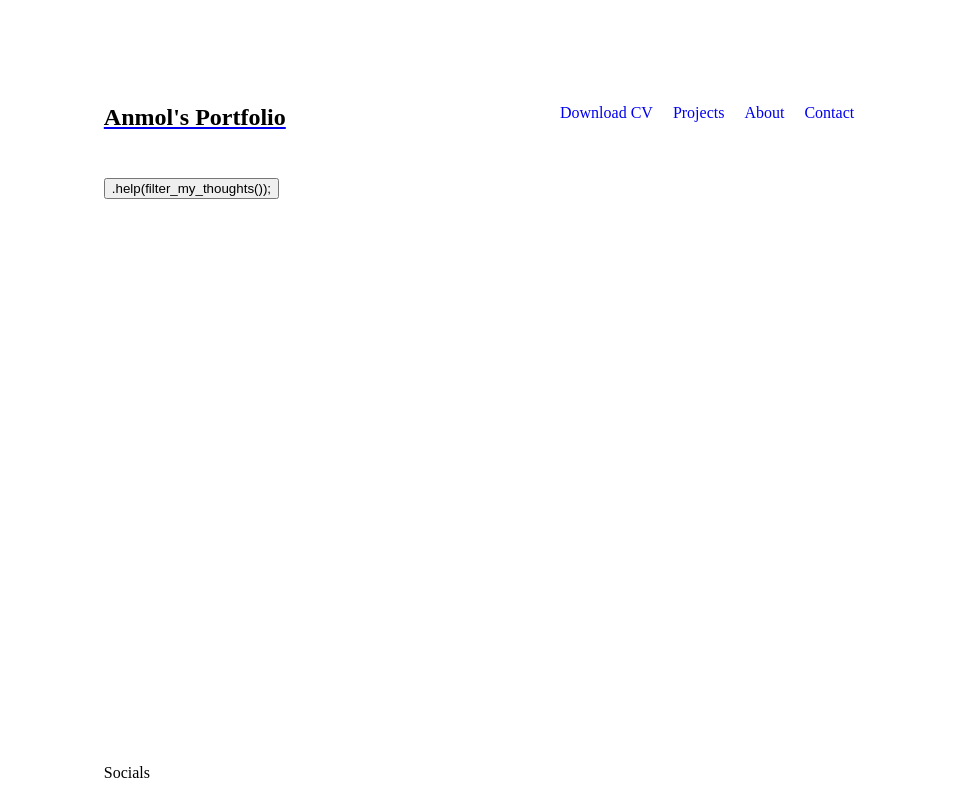
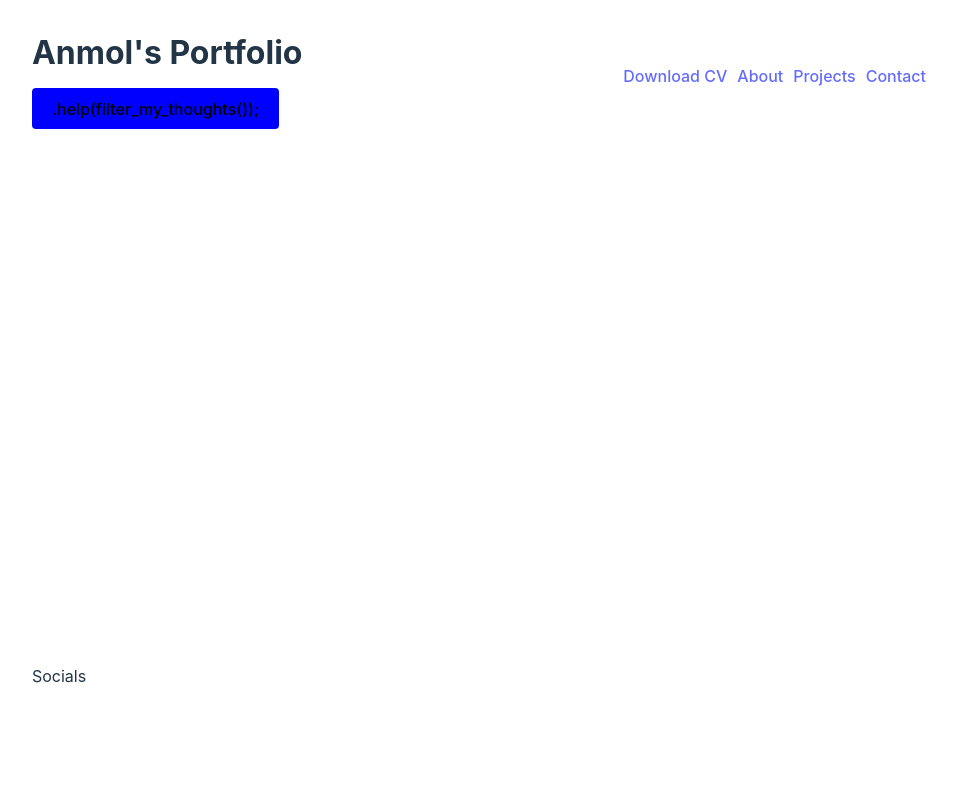
Before and after one commit to anmolsinghbhullar/portfolio, a React (Vite) app: page / in a window 1280 px wide. Shown: the whole page, without its empty margins (161-1118 px from the left). Built offline with nearby package versions, Linux system fonts and the light colour scheme.

Commit message:
finished making header (mostly). now turning attention to home page.

```diff
--- a/src/components/Header.css
+++ b/src/components/Header.css
@@ -1,9 +1,39 @@
 /* Header.css */
 
 .header {
+    display: grid;
+    grid-template-columns: 1.3fr 1.6fr;
+    grid-template-rows: 10vh 70vh 5vh;
+}
+
+.title {
+    grid-row: 1;
+    grid-column: 1;
+}
+
+.links {
+    grid-row: 1;
+    grid-column: 2;
+
+    display: flex;
+    justify-content: end;
+    place-items: end;
+    text-align: right;
+}
+
+.header .links ul {
+    margin-bottom: 0vh;
+}
+
+.header .links ul li {
+    list-style: none;
+    display: inline;
+    margin-left: 10px;
+}
+
+/* .header {
     display: flex;
     justify-content: space-between;
-    padding: 0px;
   }
 
 .header-title {
@@ -56,4 +86,4 @@
 
 .nav-item:hover .dropdown-menu {
     display: block;
-}
+} */
--- a/src/components/Header.jsx
+++ b/src/components/Header.jsx
@@ -3,24 +3,19 @@ import './Header.css';
 
 function Header() {
     return (
-        <header className='header'>
-            <a href='/'><h1 className='header-title'>Anmol's Portfolio</h1></a>
-            <nav className="header-nav">
-                <ul className="nav-list">
-                <li className="nav-item"><a href="#home">Download CV</a></li>
-                <li className="nav-item">
-                    <a href="projects">Projects</a>
-                    <ul className="dropdown-menu">
-                    <li className="dropdown-item"><a href="#project1">Project 1</a></li>
-                    <li className="dropdown-item"><a href="#project2">Project 2</a></li>
-                    <li className="dropdown-item"><a href="#project3">Project 3</a></li>
-                    </ul>
-                </li>
-                <li className="nav-item"><a href="about">About</a></li>
-                <li className="nav-item"><a href="contact">Contact</a></li>
+        <div className='header'>
+            <div className='title'>
+                <h1>Anmol's Portfolio</h1>
+            </div>
+            <div className='links'>
+                <ul>
+                    <li><a href='#cv_download'>Download CV</a></li>
+                    <li><a href='about'>About</a></li>
+                    <li><a href='project'>Projects</a></li>
+                    <li><a href='contact'>Contact</a></li>
                 </ul>
-            </nav>
-        </header>
+            </div>
+        </div>
     );
 }
 
--- a/src/components/Layout.css
+++ b/src/components/Layout.css
@@ -2,11 +2,11 @@
 
 .grid {
     display: grid;
-    grid-template-columns: minmax(5px, 0.8fr) 0.7fr 1.7fr minmax(5px, 0.8fr);
+    grid-template-columns: minmax(5px, 0.6fr) 1.3fr 1.6fr minmax(5px, 0.6fr);
     grid-template-rows: 10vh 70vh 5vh;
     position: relative;
-    top: 10vh;
-    gap: 10px
+    /* top: 10vh; */
+    /* gap: 10px */
 }
 
 .grid header {
--- a/src/index.css
+++ b/src/index.css
@@ -1,4 +1,4 @@
-/* :root {
+:root {
 	font-family: Inter, system-ui, Avenir, Helvetica, Arial, sans-serif;
 	line-height: 1.5;
 	font-weight: 400;
@@ -12,18 +12,20 @@
 	-webkit-font-smoothing: antialiased;
 	-moz-osx-font-smoothing: grayscale;
 	-webkit-text-size-adjust: 100%;
-} */
+}
 
-/*
+
 a {
 	font-weight: 500;
 	color: #646cff;
 	text-decoration: inherit;
 }
+
 a:hover {
 	color: #535bf2;
 }
 
+/*
 body {
   margin: 0;
   display: flex;
@@ -31,40 +33,15 @@ body {
   min-width: 320px;
   min-height: 100vh;
 }
+*/
 
-h1 {
-  font-size: 3.2em;
-  line-height: 1.1;
-}
-
-button {
-  border-radius: 8px;
-  border: 1px solid transparent;
-  padding: 0.6em 1.2em;
-  font-size: 1em;
-  font-weight: 500;
-  font-family: inherit;
-  background-color: #1a1a1a;
-  cursor: pointer;
-  transition: border-color 0.25s;
-}
-button:hover {
-  border-color: #646cff;
-}
-button:focus,
-button:focus-visible {
-  outline: 4px auto -webkit-focus-ring-color;
-} */
-
-/* @media (prefers-color-scheme: light) {
+@media (prefers-color-scheme: light) {
   	:root {
     	color: #213547;
     	background-color: #ffffff;
   	}
+
   	a:hover {
     	color: #747bff;
   	}
-  button {
-    background-color: #f9f9f9;
 }
-} */
--- a/src/pages/HomePage.css
+++ b/src/pages/HomePage.css
@@ -1,4 +1,23 @@
 /* HomePage.css */
+
+button {
+	border-radius: 4px;
+	border: 1px solid transparent;
+	padding: 0.6em 1.2em;
+	font-size: 1em;
+	font-weight: 500;
+	font-family: inherit;
+	background-color: blue;
+	cursor: pointer;
+	transition: border-color 0.25s;
+}
+button:hover {
+	border-color: #646cff;
+}
+button:focus,
+button:focus-visible {
+	outline: 4px auto -webkit-focus-ring-color;
+}
 
 /* #root {
     max-width: 1280px;
```
Lines whose indentation alone changed are shown as unchanged.
